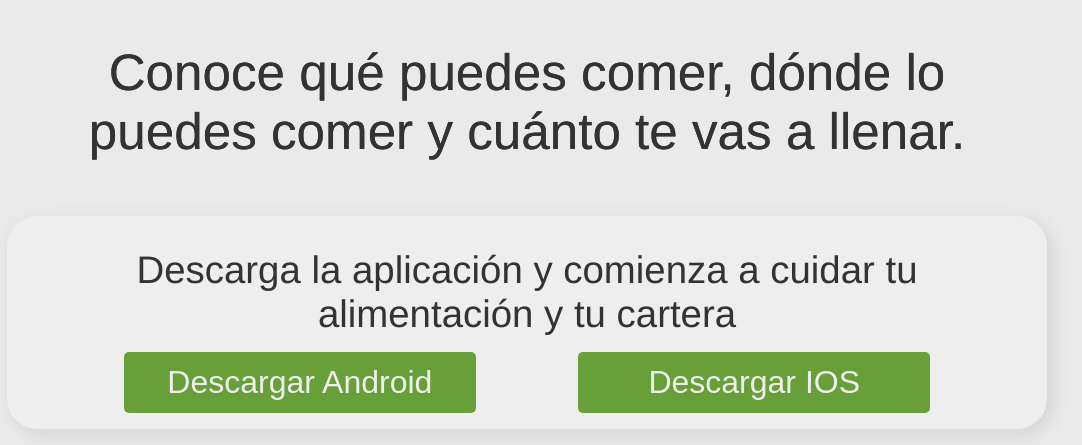
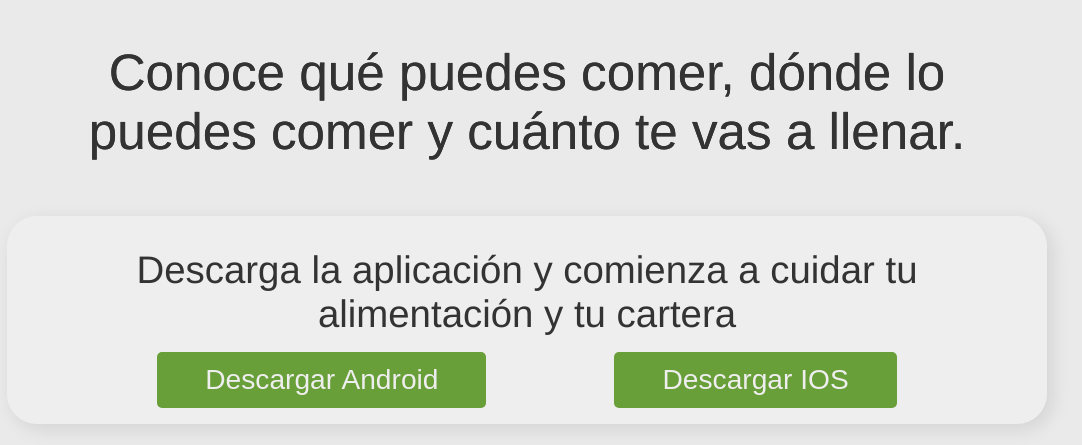
Before and after one commit to Dpalme24/Cometec, a plain HTML site: page index.html in a window 1280 px wide. Shown: the part 441-886 px from the top of the page, without its empty margins (113-1195 px from the left). Drawn offline with Linux system fonts and the light colour scheme.

Commit message:
Update myStyle.css

```diff
--- a/myStyle.css
+++ b/myStyle.css
@@ -49,7 +49,20 @@ body {
 	padding: 3vw 3vw;
 }
 
+.fotos {
+	padding: 1em 1em;
+	height: 15vh;
+	display: flex;
+	align-items: center;
+	justify-items: center;
+	flex-direction: row;
+	background: var(--shadowColor);
+}
+
 .descarga {
+	position: sticky;
+	top: 0;
+
 	display: flex;
 	align-items: center;
 	justify-items: center;
@@ -69,15 +82,15 @@ body {
 a {
 	text-decoration: none;
 	color: var(--shadowColor);
-	font-size: 2.5vw;
-	padding: 0.75rem 1rem;
+	font-size: 2.2vw;
+	padding: 0.75rem 3rem;
 	border-radius: 5px;
 	font-family: 'Arial', sans-serif;
 	background: var(--descargarColor);
-	width: 25vw;
-	margin-left: 4vw;
-	margin-right: 4vw;
-	text-align: center;
+	border: none;
+	outline: none;
+	margin-left: 5vw;
+	margin-right: 5vw;
 }
 
 h4 {
@@ -91,5 +104,4 @@ h4 {
 .botones {
 	display: flex;
 	flex-direction: row;
-	item-align: center;
 }
```
